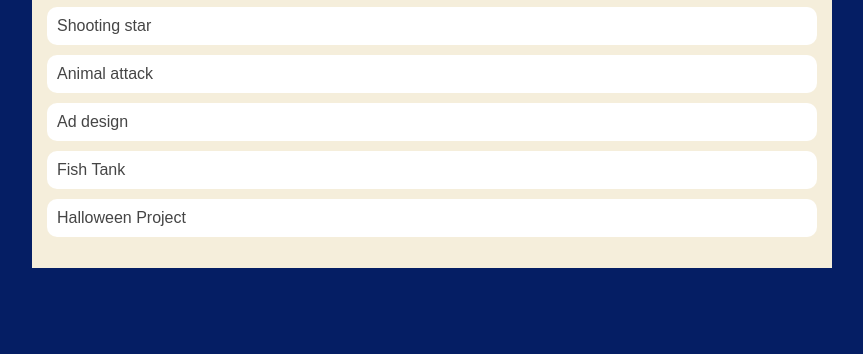
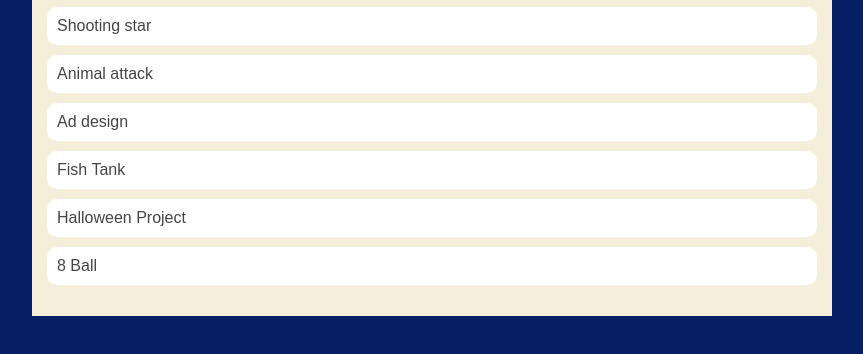
Before and after one commit to Jovan-Tucker/Jovan2079, a plain HTML site: page portfolio.html in a window 1280 px wide. Shown: the part 400-754 px from the top of the page, without its empty margins (208-1071 px from the left). Drawn offline with Linux system fonts and the light colour scheme.

Commit message:
Portfolio change

```diff
--- a/portfolio.html
+++ b/portfolio.html
@@ -122,6 +122,7 @@
                         <li><a href="https://www.khanacademy.org/computer-programming/spin-off-of-project-ad-design/4728027642118144"> Ad design </a> </li>
                         <li><a href="https://www.khanacademy.org/computer-programming/spin-off-of-project-fish-tank/6731968307314688"> Fish Tank </a> </li>
                         <li><a href="https://www.khanacademy.org/computer-programming/halloween-project/5911355770585088"> Halloween Project </a> </li>
+                        <li><a href="https://www.khanacademy.org/computer-programming/spin-off-of-project-magic-8-ball/6723653955272704"> 8 Ball </a> </li>
                     </div>
             </main>
         </div>
```
